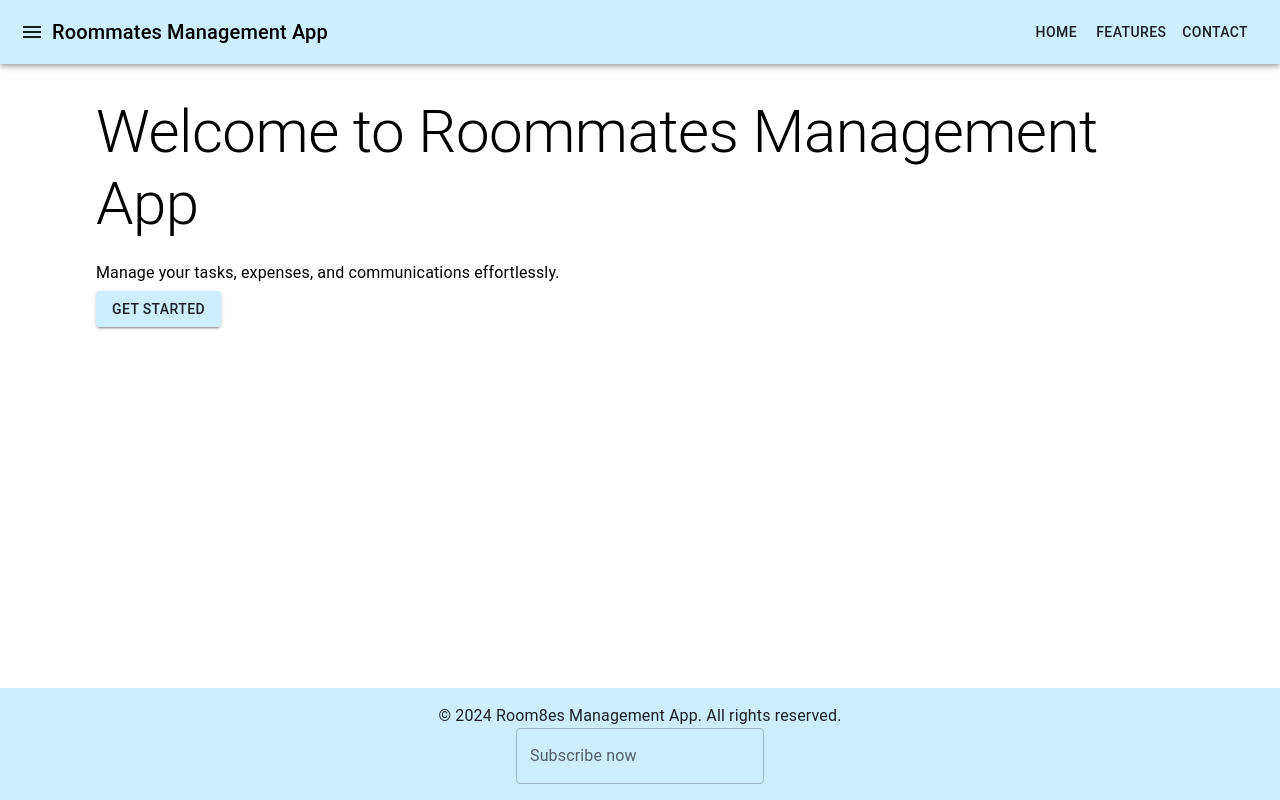
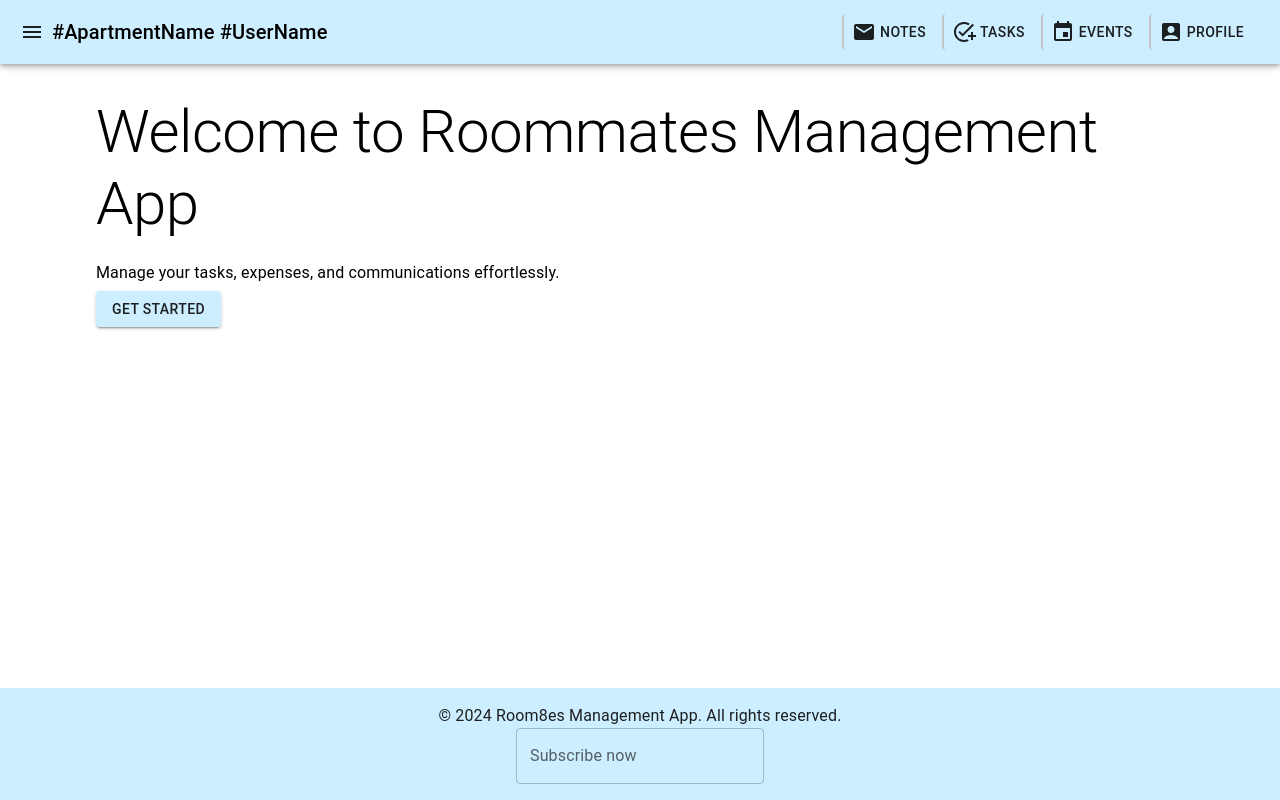
Before and after one commit to Raspupin/roommatesApp, a React (Create React App) app: page / in a window 1280 px wide. Built offline with nearby package versions, Linux system fonts and the light colour scheme.

Commit message:
Improved Header with better menu

```diff
--- a/package.json
+++ b/package.json
@@ -13,7 +13,7 @@
     "@testing-library/user-event": "^13.5.0",
     "react": "^18.3.1",
     "react-dom": "^18.3.1",
-    "react-scripts": "5.0.1",
+    "react-scripts": "^5.0.1",
     "web-vitals": "^2.1.4"
   },
   "scripts": {
--- a/src/components/Header.js
+++ b/src/components/Header.js
@@ -1,6 +1,10 @@
 import React from 'react';
 import { AppBar, Toolbar, Typography, Button, IconButton, useTheme } from '@mui/material';
 import MenuIcon from '@mui/icons-material/Menu';
+import AccountBoxIcon from '@mui/icons-material/AccountBox';
+import EventIcon from '@mui/icons-material/Event';
+import AddTaskIcon from '@mui/icons-material/AddTask';
+import EmailIcon from '@mui/icons-material/Email';
 
 function Header() {
   const theme = useTheme();
@@ -12,11 +16,12 @@ function Header() {
           <MenuIcon />
         </IconButton>
         <Typography variant="h6" style={{ flexGrow: 1 }}>
-          Roommates Management App
+          #ApartmentName #UserName
         </Typography>
-        <Button color="inherit">Home</Button>
-        <Button color="inherit">Features</Button>
-        <Button color="inherit">Contact</Button>
+        <Button sx={{m:0.5,borderLeft: 'rgba(192, 192, 192, 0.854) 2px solid' }} color="inherit"><EmailIcon sx={{mr:0.5}}/>Notes</Button>
+        <Button sx={{m:0.5,borderLeft: 'rgba(192, 192, 192, 0.854) 2px solid' }} color="inherit"><AddTaskIcon sx={{mr:0.5}}/>Tasks</Button>
+        <Button sx={{m:0.5,borderLeft: 'rgba(192, 192, 192, 0.854) 2px solid' }} color="inherit"><EventIcon sx={{mr:0.5}}/>Events</Button>
+        <Button sx={{m:0.5,borderLeft: 'rgba(192, 192, 192, 0.854) 2px solid' }} color="inherit"><AccountBoxIcon sx={{mr:0.5}}/>Profile</Button>
       </Toolbar>
     </AppBar>
   );
--- a/src/styles/globalStyles.css
+++ b/src/styles/globalStyles.css
@@ -26,5 +26,11 @@ body {
 
     .MuiButton-root {
       font-size: 0.875rem;
+
     }
   }
+
+  /* .menuButton{
+    border:#dbdbdba8 2px solid
+    !important;
+  } */
```
Also changed, not shown: 1 other file (tests, documents, lock files or other folders).
